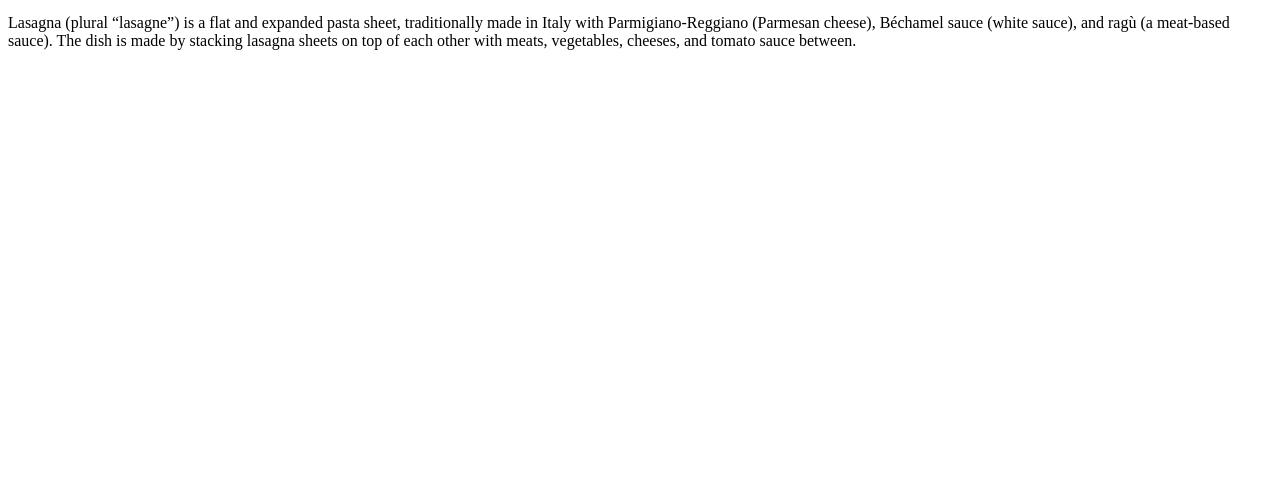
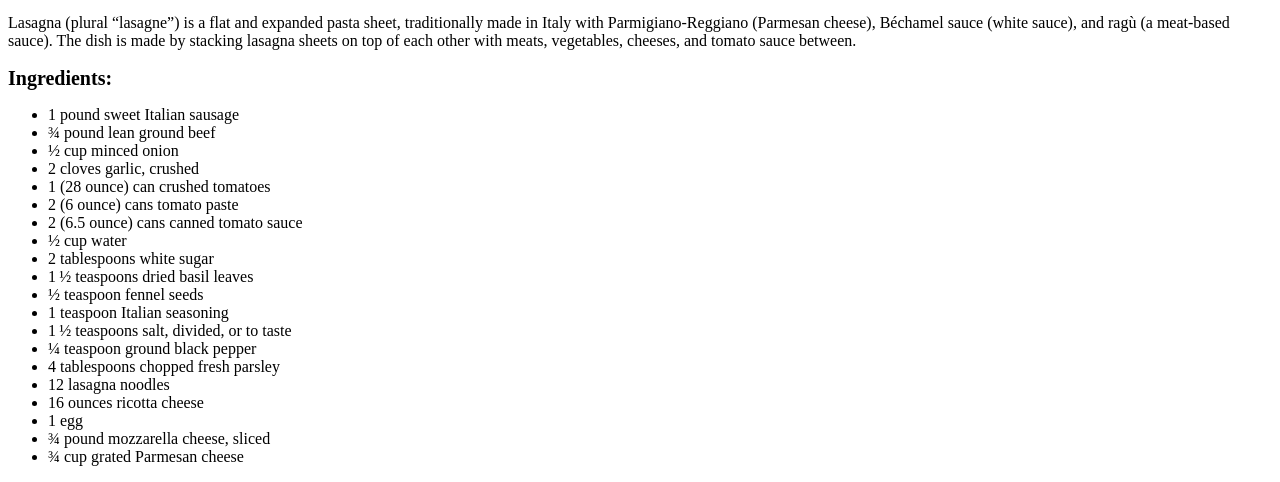
Before and after one commit to rami905/odin-recipes, a plain HTML site: page recipes/lasagna.html in a window 1280 px wide. Shown: the part 426-908 px from the top of the page. Before the commit the page ends 800 px from the top, so only its background shows below. Drawn offline with Linux system fonts and the light colour scheme.

Commit message:
ingredients

```diff
--- a/recipes/lasagna.html
+++ b/recipes/lasagna.html
@@ -11,5 +11,28 @@
     <img src="https://imagesvc.meredithcorp.io/v3/mm/image?url=https%3A%2F%2Fimages.media-allrecipes.com%2Fuserphotos%2F1817031.jpg&w=272&h=272&c=sc&poi=face&q=85">
     <h2 style="font-size: 20px;">Description:</h2>
     <p>Lasagna (plural “lasagne”) is a flat and expanded pasta sheet, traditionally made in Italy with Parmigiano-Reggiano (Parmesan cheese), Béchamel sauce (white sauce), and ragù (a meat-based sauce). The dish is made by stacking lasagna sheets on top of each other with meats, vegetables, cheeses, and tomato sauce between.</p>
+    <h2 style="font-size: 20px;">Ingredients:</h2>
+    <ul>
+        <li>1 pound sweet Italian sausage</li>
+        <li>¾ pound lean ground beef</li>
+        <li>½ cup minced onion</li>
+        <li>2 cloves garlic, crushed</li>
+        <li>1 (28 ounce) can crushed tomatoes</li>
+        <li>2 (6 ounce) cans tomato paste</li>
+        <li>2 (6.5 ounce) cans canned tomato sauce</li>
+        <li>½ cup water</li>
+        <li>2 tablespoons white sugar</li>
+        <li>1 ½ teaspoons dried basil leaves</li>
+        <li>½ teaspoon fennel seeds</li>
+        <li>1 teaspoon Italian seasoning</li>
+        <li>1 ½ teaspoons salt, divided, or to taste</li>
+        <li>¼ teaspoon ground black pepper</li>
+        <li>4 tablespoons chopped fresh parsley</li>
+        <li>12 lasagna noodles</li>
+        <li>16 ounces ricotta cheese</li>
+        <li>1 egg</li>
+        <li>¾ pound mozzarella cheese, sliced</li>
+        <li>¾ cup grated Parmesan cheese </li>
+    </ul>
 </body>
 </html>
```
